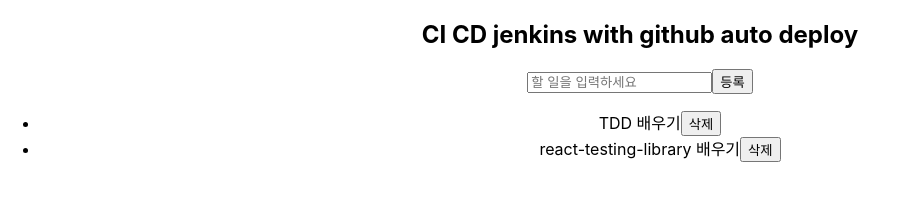
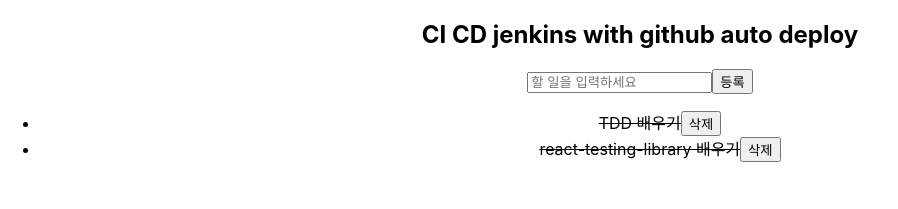
Before and after one commit to shushuxx/rtl-tdd-todos, a React (Create React App) app: page / in a window 1280 px wide. Shown: the top 209 px of the page, without its empty margins (0-898 px from the left). Built offline with nearby package versions, Linux system fonts and the light colour scheme.

Commit message:
modified text

```diff
--- a/src/TodoItem.js
+++ b/src/TodoItem.js
@@ -8,7 +8,7 @@
     return (
         <li>
             <span
-                style={{textDecoration: done ? 'line-throught' : 'none'}}
+                style={{textDecoration: done ? 'line-through' : 'none'}}
                 onClick={toggle}
                 >
                     {text}
```
Also changed, not shown: 2 other files (tests, documents, lock files or other folders).
